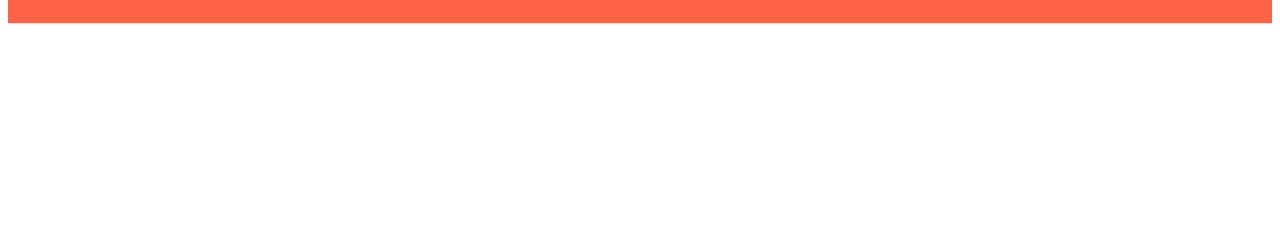
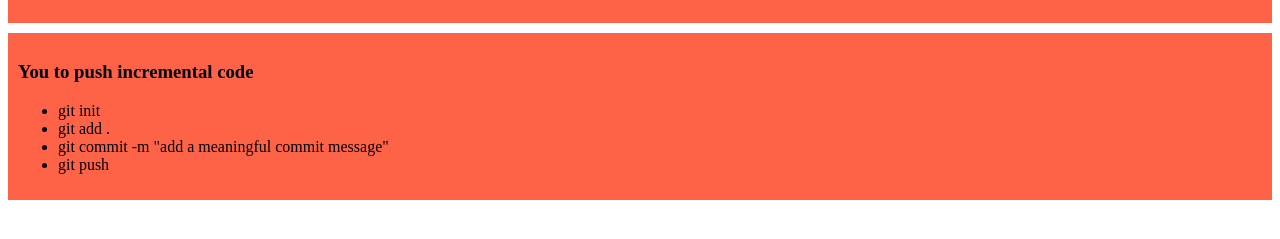
Before and after one commit to moye3n/my-simple-website, a plain HTML site: page index.html in a window 1280 px wide. Shown: the part 461-700 px from the top of the page. Drawn offline with Linux system fonts and the light colour scheme.

Commit message:
added a list to push code

```diff
--- a/index.html
+++ b/index.html
@@ -19,5 +19,15 @@
         <h1>My Third Blog</h1>
     <p>Lorem ipsum dolor sit amet consectetur adipisicing elit. Quaerat qui praesentium voluptates. Blanditiis soluta cumque iusto quibusdam quo voluptates corrupti recusandae consequatur fugit, libero magni alias minima quam, quasi provident!</p>
     </div>
+    <div>
+        <h3>You to push incremental code</h3>
+        <ul>
+            <li>git init</li>
+            <li>git add .</li>
+            <li>git commit -m "add a meaningful commit message" </li>
+            <li>git push</li>
+
+        </ul>
+    </div>
 </body>
 </html>
```
